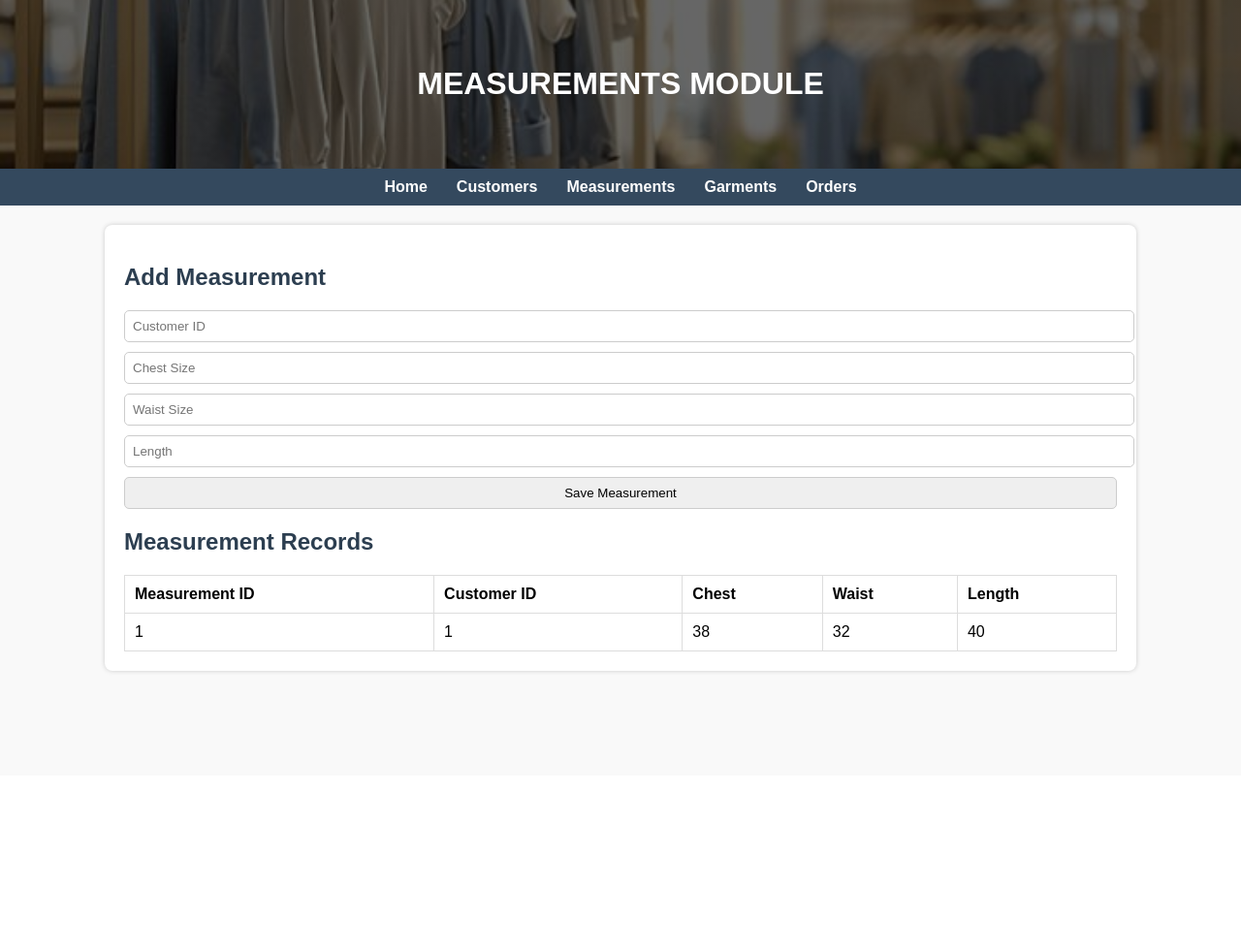
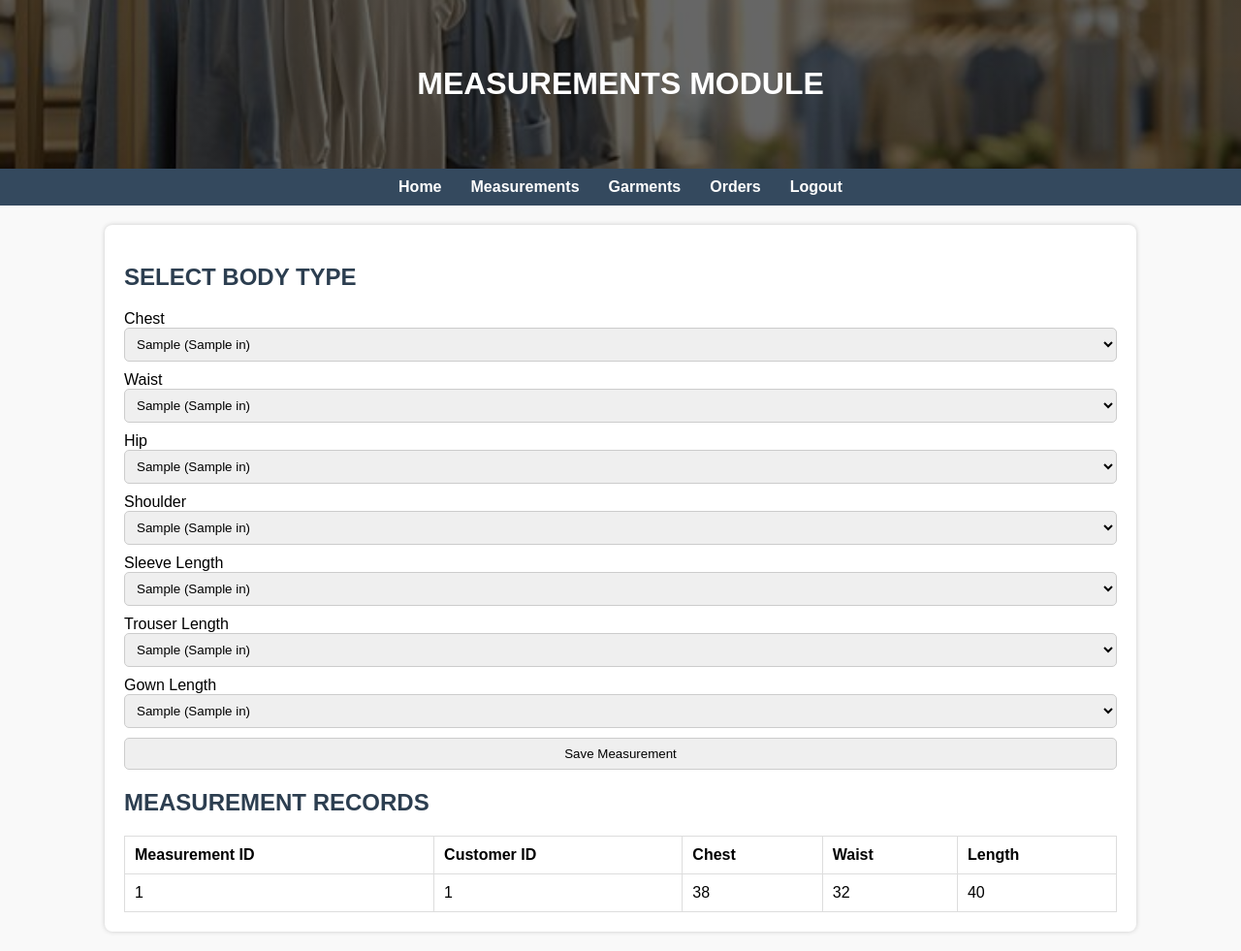
Before and after one commit to saddiqCoder/cgs, a PHP site: page /measurements.php in a window 1280 px wide. Shown: the whole page at 97% size. Before the commit the page ends 695 px from the top, so only its background shows below. Run offline with PHP 8.4, Linux system fonts and the light colour scheme; the visitor is signed in with stand-in values (Sample User, id 1); tables that the repository leaves empty or names only in its code hold one stand-in row (values such as "Sample post").

Commit message:
updated 02|09|25 @2:20am

```diff
--- a/css/dashboard.css
+++ b/css/dashboard.css
@@ -17,6 +17,10 @@ header {
 }
 
 header h1 {
+    text-transform: uppercase;
+}
+
+.container > h2 {
     text-transform: uppercase;
 }
 
--- a/dashboard.php
+++ b/dashboard.php
@@ -1,6 +1,7 @@
 <?php
 ob_start();
 session_start();
+error_reporting(E_ALL);
 include_once "helper_functions/loader.php";
 $con = connect_to_db('localhost','root','','garment_system');
 
@@ -28,7 +29,7 @@ if (!isset($_SESSION['customerID'])){
 </nav>
 
 <div class="container">
-    <h2>Welcome to the Garment System</h2>
+    <h2>Hi <?php echo $_SESSION['customerID']['fname'];?> &#129303; Welcome to our Garment Store</h2>
     <p>Select a module from the navigation above to manage records.</p>
 </div>
 </body>
--- a/index.php
+++ b/index.php
@@ -29,8 +29,8 @@ if (isset($_SESSION['customeruser'])) {
         <h1 class="display-4 fw-bold">Garment Customization System</h1>
         <p class="lead">Design your garment, choose your fabric, and order online</p>
         <div class="mt-4">
-            <a href="#" class="btn btn-warning me-2">Browse Garments</a>
-            <a href="#" class="btn btn-light me-2">Customize & Order</a>
+            <!-- <a href="#" class="btn btn-warning me-2">Browse Garments</a>
+            <a href="#" class="btn btn-light me-2">Customize & Order</a> -->
             <a href="login.php" class="btn btn-outline-light me-2">Login</a>
             <a href="register.php" class="btn btn-outline-warning me-2">Register</a>
             <a href="admin/admin.php" class="btn btn-danger">Admin</a>
--- a/login.php
+++ b/login.php
@@ -20,8 +20,9 @@ if (!empty($mail) && !empty($passme)){
 
         if (count($runresult) > 0){
             extract($runresult);
-            $customeruser['id'] = $id;
-            $customeruser['fname'] = $firstname;
+            $customeruser['id'] = $customer_id;
+            $customeruser['fname'] = $full_name;
+            $customeruser['phone'] = $phone;
             $customeruser['email'] = $mail;
             $customeruser['password'] = $passme;
             $_SESSION['customerID'] = $customeruser;
--- a/measurements.php
+++ b/measurements.php
@@ -1,3 +1,28 @@
+<?php
+ob_start();
+session_start();
+error_reporting(E_ALL);
+include_once "helper_functions/loader.php";
+$conn = connect_to_db('localhost','root','','garment_system');
+
+if (!isset($_SESSION['customerID'])){
+    header("Location: login.php");
+}
+
+// Fetch sizes
+$sql = "SELECT * FROM body_measurements";
+$result = $conn->query($sql);
+
+// Store results
+$sizes = [];
+if ($result->num_rows > 0) {
+    while($row = $result->fetch_assoc()) {
+        $sizes[] = $row;
+    }
+}
+
+?>
+
 <!DOCTYPE html>
 <html>
 <head>
@@ -10,20 +35,85 @@
 </header>
 
 <nav>
-    <a href="index.php">Home</a>
-    <a href="customers.php">Customers</a>
-    <a href="measurements.php">Measurements</a>
+    <a href="dashboard.php">Home</a>
+    <a href="#">Measurements</a>
     <a href="garments.php">Garments</a>
     <a href="orders.php">Orders</a>
+    <a href="logout.php">Logout</a>
 </nav>
 
 <div class="container">
-    <h2>Add Measurement</h2>
+    <h2>Select Body Type</h2>
     <form>
-        <input type="text" placeholder="Customer ID">
-        <input type="text" placeholder="Chest Size">
-        <input type="text" placeholder="Waist Size">
-        <input type="text" placeholder="Length">
+        <!-- Chest -->
+      <div class="col-md-6">
+        <label for="chest" class="form-label">Chest</label>
+        <select id="chest" name="chest" class="form-select">
+          <?php foreach($sizes as $s): ?>
+            <option value="<?= $s['chest']; ?>"><?= $s['size']; ?> (<?= $s['chest']; ?> in)</option>
+          <?php endforeach; ?>
+        </select>
+      </div>
+
+      <!-- Waist -->
+      <div class="col-md-6">
+        <label for="waist" class="form-label">Waist</label>
+        <select id="waist" name="waist" class="form-select">
+          <?php foreach($sizes as $s): ?>
+            <option value="<?= $s['waist']; ?>"><?= $s['size']; ?> (<?= $s['waist']; ?> in)</option>
+          <?php endforeach; ?>
+        </select>
+      </div>
+
+      <!-- Hip -->
+      <div class="col-md-6">
+        <label for="hip" class="form-label">Hip</label>
+        <select id="hip" name="hip" class="form-select">
+          <?php foreach($sizes as $s): ?>
+            <option value="<?= $s['hip']; ?>"><?= $s['size']; ?> (<?= $s['hip']; ?> in)</option>
+          <?php endforeach; ?>
+        </select>
+      </div>
+
+      <!-- Shoulder -->
+      <div class="col-md-6">
+        <label for="shoulder" class="form-label">Shoulder</label>
+        <select id="shoulder" name="shoulder" class="form-select">
+          <?php foreach($sizes as $s): ?>
+            <option value="<?= $s['shoulder']; ?>"><?= $s['size']; ?> (<?= $s['shoulder']; ?> in)</option>
+          <?php endforeach; ?>
+        </select>
+      </div>
+
+      <!-- Sleeve -->
+      <div class="col-md-6">
+        <label for="sleeve" class="form-label">Sleeve Length</label>
+        <select id="sleeve" name="sleeve" class="form-select">
+          <?php foreach($sizes as $s): ?>
+            <option value="<?= $s['sleeve_length']; ?>"><?= $s['size']; ?> (<?= $s['sleeve_length']; ?> in)</option>
+          <?php endforeach; ?>
+        </select>
+      </div>
+
+      <!-- Trouser -->
+      <div class="col-md-6">
+        <label for="trouser" class="form-label">Trouser Length</label>
+        <select id="trouser" name="trouser" class="form-select">
+          <?php foreach($sizes as $s): ?>
+            <option value="<?= $s['trouser_length']; ?>"><?= $s['size']; ?> (<?= $s['trouser_length']; ?> in)</option>
+          <?php endforeach; ?>
+        </select>
+      </div>
+
+      <!-- Gown -->
+      <div class="col-md-6">
+        <label for="gown" class="form-label">Gown Length</label>
+        <select id="gown" name="gown" class="form-select">
+          <?php foreach($sizes as $s): ?>
+            <option value="<?= $s['gown_length']; ?>"><?= $s['size']; ?> (<?= $s['gown_length']; ?> in)</option>
+          <?php endforeach; ?>
+        </select>
+      </div>
         <button type="submit">Save Measurement</button>
     </form>
 
```
Also changed, not shown: garments.php (+15 -3 lines), orders.php (+15 -3 lines).
